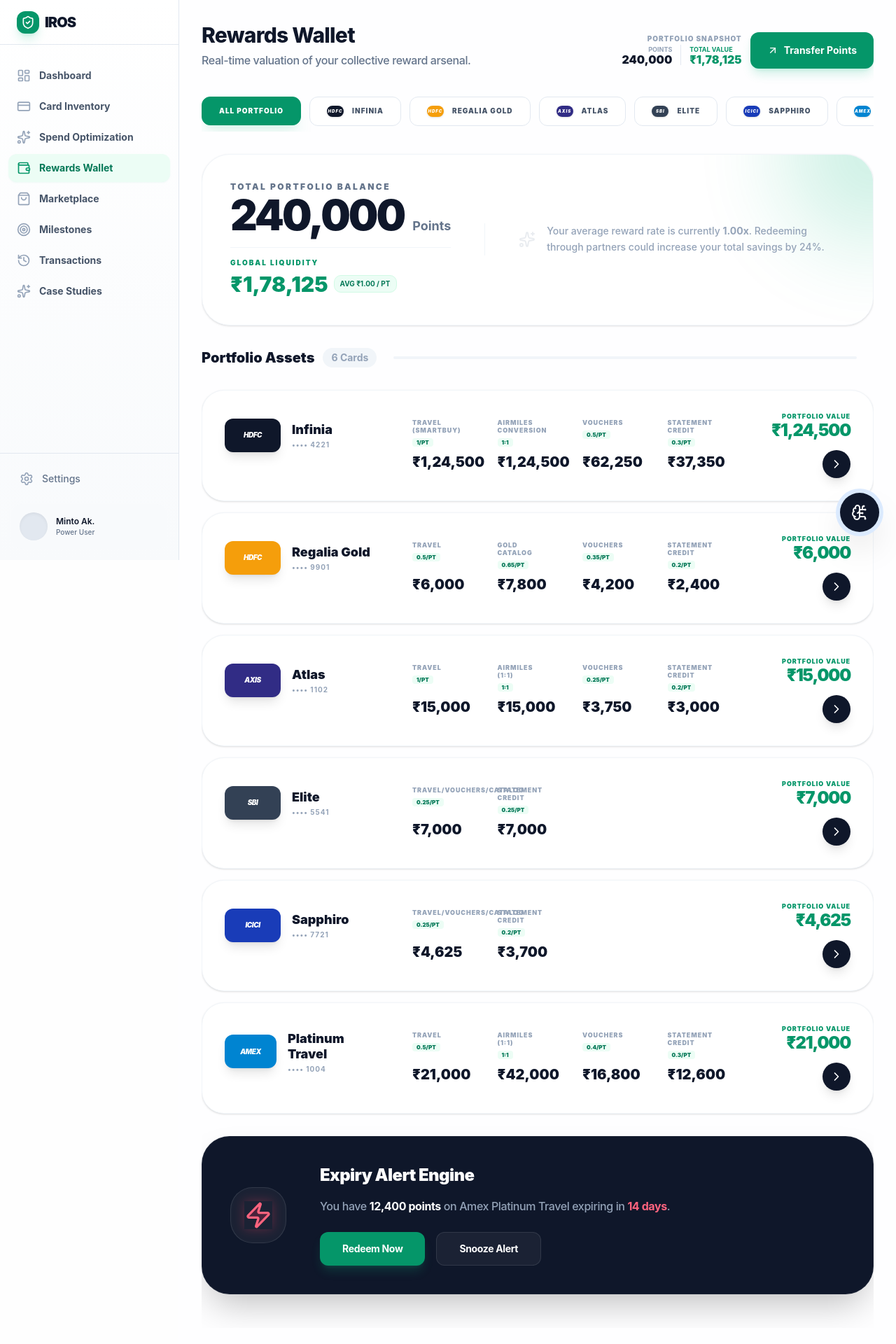
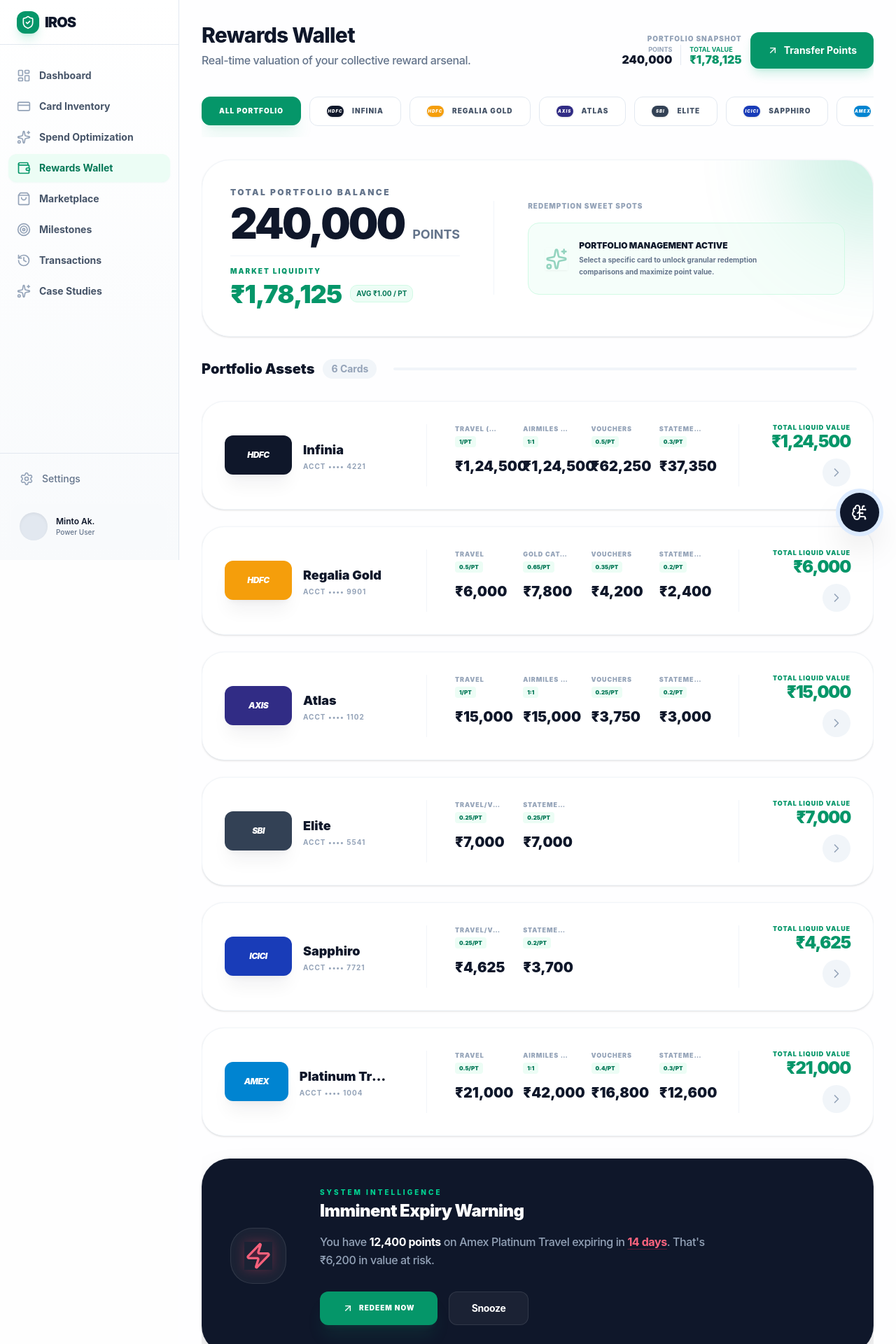
Before and after one commit to doshibros1531/indian-rewards-intelligence, a Next.js app: page /wallet in a window 1280 px wide. Shown: the top 1920 px of the page at 70% size. Built offline with nearby package versions, Linux system fonts and the light colour scheme.

Commit message:
optimize page done

```diff
--- a/app/wallet/page.tsx
+++ b/app/wallet/page.tsx
@@ -6,13 +6,11 @@
   ArrowUpRight,
   TrendingUp,
   ChevronRight,
-  ShieldCheck,
-  Info,
-  Sparkles,
   Wallet,
   Gift,
   Zap,
-  Tag
+  Tag,
+  Sparkles
 } from 'lucide-react';
 import { motion, AnimatePresence } from 'framer-motion';
 import { formatCurrency } from '@/lib/reward-logic';
@@ -22,7 +20,6 @@
 export default function WalletPage() {
   const { cards } = useRewardStore();
   const [selectedCardId, setSelectedCardId] = useState<string>('all');
-  const [isRedeemModalOpen, setIsRedeemModalOpen] = useState(false);
 
   // Derived data based on selection
   const selectedCard = cards.find(c => c.id === selectedCardId);
@@ -54,7 +51,8 @@
   return (
     <LayoutWrapper>
       <div className="flex flex-col gap-6 md:gap-8 pb-12 overflow-x-hidden">
-        <div className="flex flex-col md:flex-row md:items-end justify-between gap-4">
+        {/* Header Section */}
+        <div className="flex flex-col md:flex-row md:items-end justify-between gap-4 px-4 md:px-0">
           <div>
             <h1 className="text-2xl md:text-3xl font-extrabold tracking-tight text-slate-900 leading-tight">Rewards Wallet</h1>
             <p className="mt-1 text-sm md:text-base text-slate-500 font-medium tracking-tight">Real-time valuation of your collective reward arsenal.</p>
@@ -82,12 +80,12 @@
           </div>
         </div>
 
-        {/* Card Selector */}
-        <div className="flex items-center gap-3 overflow-x-auto pb-2 scrollbar-hide py-2">
+        <div className="w-full">
+           <div className="flex items-center gap-3 overflow-x-auto pb-4 px-4 md:px-0 scrollbar-hide py-2 snap-x snap-mandatory">
               <button
                 onClick={() => setSelectedCardId('all')}
                 className={cn(
-              "flex-shrink-0 px-6 py-3 rounded-xl border text-[10px] uppercase tracking-widest font-black transition-all flex items-center gap-2",
+                  "flex-shrink-0 px-6 py-3 rounded-xl border text-[10px] uppercase tracking-widest font-black transition-all flex items-center gap-2 snap-start",
                   selectedCardId === 'all'
                     ? "bg-emerald-600 text-white border-emerald-600 shadow-xl shadow-emerald-500/10"
                     : "bg-white text-slate-600 border-slate-200 hover:bg-slate-50"
@@ -100,7 +98,7 @@
                   key={card.id}
                   onClick={() => setSelectedCardId(card.id)}
                   className={cn(
-                "flex-shrink-0 px-6 py-3 rounded-xl border text-[10px] uppercase tracking-widest font-black transition-all flex items-center gap-3",
+                    "flex-shrink-0 px-6 py-3 rounded-xl border text-[10px] uppercase tracking-widest font-black transition-all flex items-center gap-3 snap-start",
                     selectedCardId === card.id
                       ? "bg-slate-900 text-white border-slate-900 shadow-2xl"
                       : "bg-white text-slate-600 border-slate-200 hover:bg-slate-50"
@@ -113,9 +111,10 @@
                 </button>
               ))}
            </div>
+        </div>
 
-        {/* Global Snapshot - Dynamic based on selection */}
-        <div className="rounded-[2rem] md:rounded-[2.5rem] bg-white border border-slate-100 p-6 md:p-10 shadow-sm relative overflow-hidden group">
+        {/* Global Snapshot */}
+        <div className="mx-4 md:mx-0 rounded-[2rem] md:rounded-[2.5rem] bg-white border border-slate-100 p-6 md:p-10 shadow-sm relative overflow-hidden group">
            <div className={cn(
              "absolute top-0 right-0 w-64 h-64 rounded-full blur-3xl -mr-32 -mt-32 opacity-20 transition-all duration-500",
              selectedCard ? selectedCard.color : "bg-emerald-500"
@@ -124,21 +123,28 @@
            <div className="relative z-10 flex flex-col md:flex-row md:items-center justify-between gap-8 md:gap-12">
               <div className="space-y-4 text-left">
                  <div className="space-y-1">
+                    <div className="flex items-center gap-3 mb-2">
                        <p className="text-[10px] md:text-xs font-black text-slate-500 uppercase tracking-[0.2em] leading-none">
                          {selectedCardId === 'all' ? 'Total Portfolio Balance' : `${displayData.name} Balance`}
                        </p>
+                       {selectedCard && (
+                         <div className="bg-emerald-500/10 border border-emerald-500/20 text-emerald-600 px-2 py-0.5 rounded-md text-[8px] font-black uppercase tracking-widest flex items-center gap-1">
+                           <Sparkles className="h-2 w-2" /> Superpower: {selectedCard.issuer === 'HDFC' ? 'Travel Specialist' : selectedCard.issuer === 'AMEX' ? 'Milestone King' : 'All-Rounder'}
+                         </div>
+                       )}
+                    </div>
                     <div className="flex items-baseline gap-3">
                        <span className="text-4xl md:text-6xl font-black text-slate-900 tracking-tighter">
                          {displayData.totalPoints.toLocaleString()}
                        </span>
-                       <span className="text-slate-500 font-bold text-sm md:text-lg">Points</span>
+                       <span className="text-slate-500 font-bold text-sm md:text-lg uppercase">Points</span>
                     </div>
                  </div>
 
-                 <div className="pt-4 border-t border-slate-100">
-                    <p className="text-[10px] font-black text-emerald-600 uppercase tracking-[0.2em] mb-2 leading-none">Global Liquidity</p>
-                    <div className="flex items-center gap-2">
-                       <span className="text-2xl md:text-3xl font-black text-emerald-600">
+                 <div className="pt-4 border-t border-slate-100 flex flex-col gap-2">
+                    <p className="text-[10px] font-black text-emerald-600 uppercase tracking-[0.2em] leading-none">Market Liquidity</p>
+                    <div className="flex flex-wrap items-center gap-3">
+                       <span className="text-2xl md:text-4xl font-black text-emerald-600 tracking-tight">
                          {formatCurrency(displayData.totalValue)}
                        </span>
                        <div className="bg-emerald-50 text-emerald-700 text-[10px] font-bold px-2 py-1 rounded-md border border-emerald-100">
@@ -148,20 +154,42 @@
                  </div>
               </div>
 
-              <div className="flex-1 lg:pl-12 border-l border-slate-100 hidden md:block">
-                 <div className="flex items-center gap-4 text-slate-400">
-                    <Sparkles className="h-6 w-6 opacity-20" />
-                    <p className="text-sm font-medium leading-relaxed max-w-[400px]">
-                       Your average reward rate is currently <strong>{displayData.pointsToRupees.toFixed(2)}x</strong>.
-                       Redeeming through partners could increase your total savings by 24%.
+              <div className="flex-1 lg:pl-12 md:border-l border-slate-100">
+                 <p className="text-[10px] font-black text-slate-400 uppercase tracking-widest mb-4">Redemption Sweet Spots</p>
+                 <div className="grid grid-cols-1 sm:grid-cols-2 gap-3 lg:gap-4">
+                    {selectedCard ? (
+                      selectedCard.redemptionRules.slice(0, 3).map((rule, idx) => (
+                        <div key={idx} className="flex items-center justify-between p-3 md:p-4 bg-slate-50 rounded-2xl border border-slate-100">
+                           <div className="flex items-center gap-3">
+                              <div className={cn("h-8 w-8 rounded-xl flex items-center justify-center", idx === 0 ? "bg-emerald-500/10 text-emerald-600" : "bg-slate-200/50 text-slate-400")}>
+                                 {idx === 0 ? <TrendingUp className="h-4 w-4" /> : idx === 1 ? <Gift className="h-4 w-4" /> : <Wallet className="h-4 w-4" />}
+                              </div>
+                              <span className="text-[11px] md:text-xs font-bold text-slate-600">{rule.category}</span>
+                           </div>
+                           <div className="text-right">
+                              <p className="text-xs md:text-sm font-black text-slate-900">{formatCurrency(selectedCard.currentPoints * rule.rate)}</p>
+                              {idx === 0 && <span className="text-[8px] font-black text-emerald-600 uppercase">Best Value 🔥</span>}
+                           </div>
+                        </div>
+                      ))
+                    ) : (
+                      <div className="col-span-full bg-emerald-50/50 rounded-2xl p-4 md:p-6 border border-emerald-100 flex items-center gap-4">
+                         <Sparkles className="h-8 w-8 text-emerald-600 flex-shrink-0 opacity-40 shadow-sm" />
+                         <div>
+                            <p className="text-xs font-black text-slate-900 uppercase">Portfolio Management Active</p>
+                            <p className="text-[10px] text-slate-500 leading-relaxed font-bold mt-1 max-w-[300px]">
+                               Select a specific card to unlock granular redemption comparisons and maximize point value.
                             </p>
+                         </div>
+                      </div>
+                    )}
                  </div>
               </div>
            </div>
         </div>
 
-        {/* Individual Card Breakdown */}
-        <div>
+        {/* Portfolio Assets List */}
+        <div className="px-4 md:px-0">
            <div className="flex items-center justify-between mb-8">
               <h2 className="text-xl font-black text-slate-900 flex items-center gap-3">
                  Portfolio Assets
@@ -170,41 +198,37 @@
               <div className="h-1 flex-1 bg-slate-100 rounded-full mx-6 hidden md:block" />
            </div>
 
-           <div className="grid gap-4">
+           <div className="grid gap-4 md:gap-6">
               {cards.filter(c => selectedCardId === 'all' || c.id === selectedCardId).map((card) => (
-                <div key={card.id} className="premium-card bg-white border border-slate-100 rounded-[2rem] p-6 md:p-8 flex flex-col md:flex-row md:items-start gap-6 md:gap-12 transition-all hover:bg-slate-50 group">
-                   <div className="flex items-center gap-4 md:w-[220px] shrink-0 pt-2">
-                      <div className={cn("h-10 w-16 md:h-12 md:w-20 rounded-xl flex items-center justify-center text-[8px] md:text-[10px] font-black italic tracking-tighter text-white shadow-lg", card.color)}>{card.issuer}</div>
-                      <div>
-                         <h3 className="text-base md:text-lg font-black text-slate-900 leading-tight">{card.name}</h3>
-                         <p className="text-[10px] font-bold text-slate-400 uppercase tracking-widest leading-none mt-1">•••• {card.last4}</p>
+                <div key={card.id} className="premium-card bg-white border border-slate-100 rounded-[2rem] p-6 md:p-8 flex flex-col lg:flex-row gap-6 lg:gap-12 hover:bg-slate-50 transition-all group shadow-sm">
+                   <div className="flex items-center gap-4 md:w-[240px] shrink-0">
+                      <div className={cn("h-10 w-16 md:h-14 md:w-24 rounded-xl flex items-center justify-center text-[8px] md:text-xs font-black italic tracking-tighter text-white shadow-xl shadow-slate-900/5 transition-transform group-hover:scale-105", card.color)}>{card.issuer}</div>
+                      <div className="min-w-0">
+                         <h3 className="text-base md:text-lg font-black text-slate-900 truncate">{card.name}</h3>
+                         <p className="text-[10px] font-bold text-slate-400 uppercase tracking-widest leading-none mt-1">Acct •••• {card.last4}</p>
                       </div>
                    </div>
 
-                   <div className="flex-1 border-t md:border-t-0 border-slate-50 pt-6 md:pt-2">
-                      <div className="grid grid-cols-2 lg:grid-cols-4 gap-x-12 gap-y-8">
+                   <div className="flex-1 grid grid-cols-2 md:grid-cols-4 gap-6 md:gap-8 border-t lg:border-t-0 lg:border-l border-slate-100 pt-6 lg:pt-0 lg:pl-10">
                       {card.redemptionRules.slice(0, 4).map((rule, idx) => (
-                           <div key={idx} className="space-y-2 flex flex-col">
-                              <div className="flex flex-col gap-1.5 min-h-[44px]">
-                                 <p className="text-[9px] font-black text-slate-400 uppercase tracking-widest leading-tight">{rule.category}</p>
-                                 <div className="inline-flex w-fit px-1.5 py-0.5 rounded bg-emerald-50 text-[8px] font-black text-emerald-700 leading-none">
+                        <div key={idx} className="space-y-1.5 min-w-0">
+                           <div className="flex flex-col gap-1 min-h-[40px]">
+                              <p className="text-[9px] font-black text-slate-400 uppercase tracking-widest truncate">{rule.category}</p>
+                              <div className="inline-flex w-fit px-1.5 py-0.5 rounded bg-emerald-50 text-[8px] font-black text-emerald-700">
                                  {rule.unit ? `1:${rule.rate}` : `${rule.rate}/PT`}
                               </div>
                            </div>
-                              <p className="text-xl font-black text-slate-900 leading-none">
-                                {formatCurrency(card.currentPoints * rule.rate)}
-                              </p>
+                           <p className="text-lg md:text-xl font-black text-slate-900">{formatCurrency(card.currentPoints * rule.rate)}</p>
                         </div>
                       ))}
                    </div>
-                   </div>
 
-                   <div className="flex items-center justify-between md:flex-col md:items-end md:justify-center border-t md:border-t-0 border-slate-50 pt-6 md:pt-0 shrink-0 lg:w-[140px]">
-                      <div className="text-left md:text-right">
-                         <p className="text-[9px] font-black text-emerald-600 uppercase tracking-widest leading-none mb-1">Portfolio Value</p>
+                   <div className="flex items-center justify-between lg:flex-col lg:items-end lg:justify-center border-t lg:border-t-0 border-slate-100 pt-6 lg:pt-0 lg:border-l lg:pl-10 shrink-0 lg:w-[160px]">
+                      <div className="text-left lg:text-right">
+                         <p className="text-[9px] font-black text-emerald-600 uppercase tracking-widest leading-none mb-1">Total Liquid Value</p>
                          <p className="text-2xl font-black text-emerald-600 tracking-tighter leading-none">{formatCurrency(card.currentPoints * card.pointsToRupees)}</p>
                       </div>
-                      <button className="h-10 w-10 rounded-full bg-slate-900 text-white flex items-center justify-center shadow-lg hover:scale-110 transition-all mt-4 hidden md:flex">
+                      <button className="h-10 w-10 rounded-full bg-slate-100 text-slate-400 flex items-center justify-center hover:bg-slate-900 hover:text-white transition-all mt-3 hidden md:flex">
                          <ChevronRight className="h-5 w-5" />
                       </button>
                    </div>
@@ -213,21 +237,26 @@
            </div>
         </div>
 
-        {/* Expiry Alert Engine */}
-        <div className="rounded-[2rem] md:rounded-[2.5rem] bg-slate-900 p-6 md:p-10 text-white shadow-2xl relative overflow-hidden group border border-white/5">
+        {/* Intelligence Alert Engine - Premium Design */}
+        <div className="mx-4 md:mx-0 rounded-[2rem] md:rounded-[2.5rem] bg-slate-900 p-6 md:p-10 text-white shadow-2xl relative overflow-hidden group border border-white/5">
            <div className="absolute inset-0 bg-[radial-gradient(ellipse_at_top_right,_var(--tw-gradient-stops))] from-emerald-500/10 via-slate-900 to-slate-900 pointer-events-none" />
-           <div className="relative z-10 flex flex-col md:flex-row md:items-center gap-8 md:gap-12">
-              <div className="h-16 w-16 md:h-20 md:w-20 rounded-[2rem] bg-white/5 border border-white/10 flex items-center justify-center text-rose-400">
-                 <Zap className="h-8 w-8 md:h-10 md:w-10 fill-rose-500/20 shadow-[0_0_15px_rgba(244,63,94,0.3)]" />
+           <div className="relative z-10 flex flex-col md:flex-row md:items-center gap-6 md:gap-12">
+              <div className="h-14 w-14 md:h-20 md:w-20 rounded-[1.5rem] md:rounded-[2rem] bg-white/5 border border-white/10 flex items-center justify-center text-rose-400">
+                 <Zap className="h-6 w-6 md:h-10 md:w-10 fill-rose-500/20 shadow-[0_0_15px_rgba(244,63,94,0.3)] animate-pulse" />
               </div>
               <div className="flex-1 space-y-4">
-                 <h2 className="text-xl md:text-2xl font-black leading-tight tracking-tight">Expiry Alert Engine</h2>
-                 <p className="text-slate-400 text-sm md:text-base font-medium leading-relaxed tracking-tight">
-                    You have <span className="text-white font-bold">12,400 points</span> on Amex Platinum Travel expiring in <span className="text-rose-400 font-bold">14 days</span>.
+                 <div className="space-y-1">
+                    <p className="text-emerald-400 font-extrabold text-[10px] uppercase tracking-[0.3em]">System Intelligence</p>
+                    <h2 className="text-xl md:text-2xl font-black leading-tight tracking-tight">Imminent Expiry Warning</h2>
+                 </div>
+                 <p className="text-slate-400 text-sm md:text-base font-medium leading-relaxed tracking-tight max-w-[600px]">
+                    You have <span className="text-white font-bold">12,400 points</span> on Amex Platinum Travel expiring in <span className="text-rose-400 font-bold underline underline-offset-4 decoration-rose-500/30">14 days</span>. That's ₹6,200 in value at risk.
                  </p>
-                 <div className="flex flex-wrap gap-4 pt-2">
-                    <button className="h-12 px-8 rounded-xl bg-emerald-600 font-bold text-sm tracking-tight hover:bg-emerald-500 transition-all shadow-lg shadow-emerald-500/20 text-white leading-none">Redeem Now</button>
-                    <button className="h-12 px-8 rounded-xl bg-white/5 border border-white/10 font-bold text-sm tracking-tight hover:bg-white/10 transition-all text-white leading-none">Snooze Alert</button>
+                 <div className="flex flex-wrap gap-4 pt-4">
+                    <button className="h-12 px-8 rounded-xl bg-emerald-600 font-black text-[10px] uppercase tracking-widest hover:bg-emerald-500 transition-all shadow-xl shadow-emerald-500/10 text-white flex items-center gap-2">
+                       <ArrowUpRight className="h-4 w-4" /> Redeem Now
+                    </button>
+                    <button className="h-12 px-8 rounded-xl bg-white/5 border border-white/10 font-bold text-sm tracking-tight hover:bg-white/10 transition-all text-white">Snooze</button>
                  </div>
               </div>
            </div>
```
Also changed, not shown: app/optimization/page.tsx (+186 -65 lines), components/MobileNav.tsx (+10 -10 lines). Lines whose indentation alone changed are shown as unchanged.
